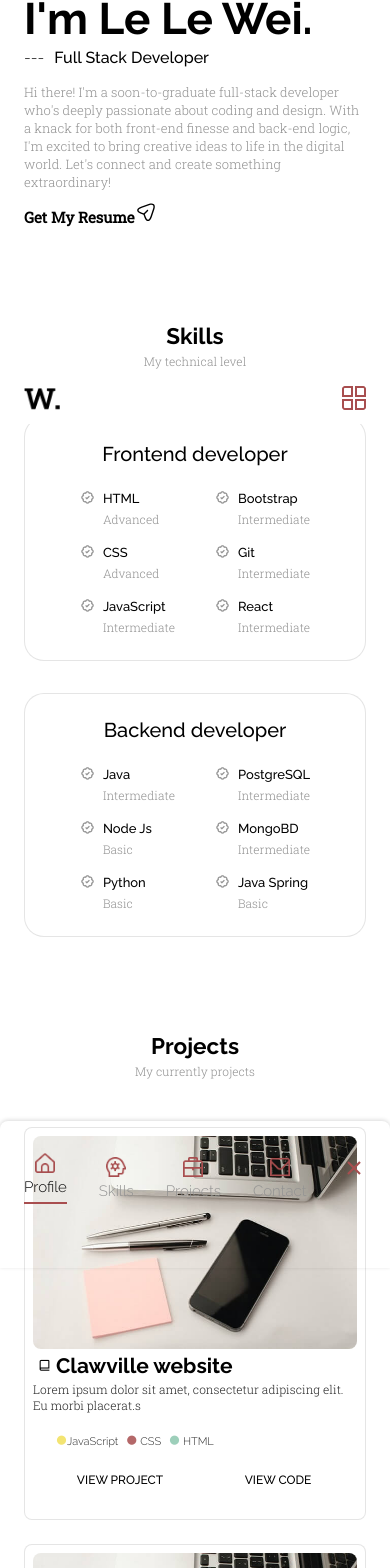
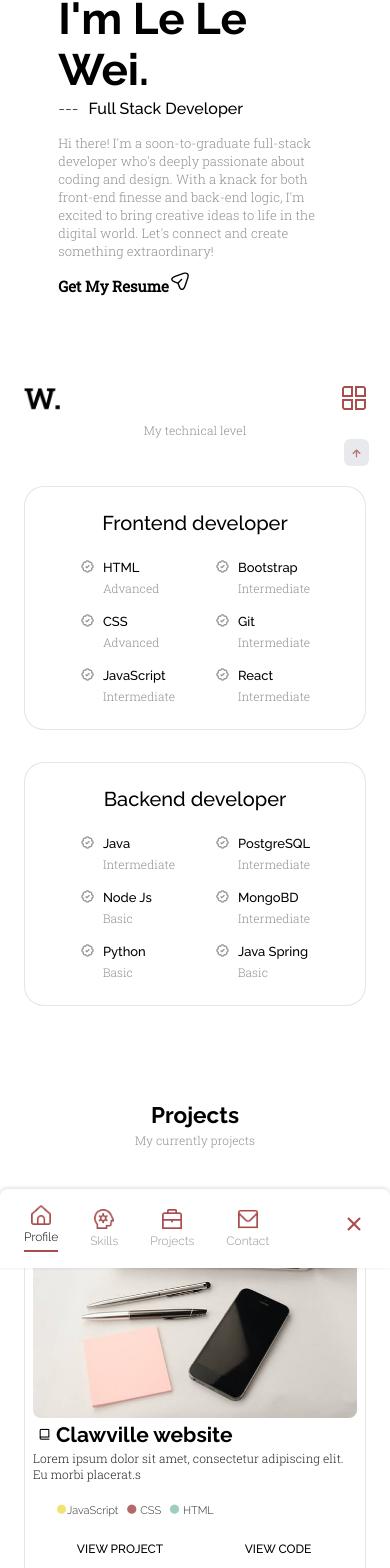
Before and after one commit to lelew66/Portfolio, a React (Create React App) app in the folder portfolio-app/: page / in a window 390 px wide. Shown: the part 420-1988 px from the top of the page. Built offline with nearby package versions, Linux system fonts and the light colour scheme.

Commit message:
update srcollup and header

```diff
--- a/portfolio-app/src/App.js
+++ b/portfolio-app/src/App.js
@@ -7,6 +7,7 @@ import Projects from './components/projects/Projects';
 import Quote from './components/quote/Quote';
 import Contact  from './components/contact/Contact';
 import Footer  from './components/footer/Footer';
+import Scrollup  from './components/scrollup/Scrollup';
 function App() {
   return (
     <>
@@ -17,9 +18,9 @@ function App() {
       <Projects />
       <Quote />
       <Contact />
+      </main>
       <Footer />
-      </main>
-
+      <Scrollup />
 
     </>
   );
--- a/portfolio-app/src/components/contact/contact.css
+++ b/portfolio-app/src/components/contact/contact.css
@@ -1,6 +1,7 @@
 .contact_section{
-    margin-top: 15%;
-}.contact_container {
+    margin-top: 10%;
+}
+.contact_container {
     grid-template-columns : 1fr 2.5fr;
     justify-content: center;
     column-gap:60px;
--- a/portfolio-app/src/components/footer/Footer.css
+++ b/portfolio-app/src/components/footer/Footer.css
@@ -1,6 +1,8 @@
 .footer{
     background-color: white;
     border-top: 1px solid var(--body-color);
+    margin-top: 10%;
+
 }
 .footer__container{
     padding: 2rem 0 6rem;
@@ -39,3 +41,25 @@ color: var(  --title-color);
     font-size: var(--tiny-font-size);
     margin-top: var(--mb-3);
 }
+
+@media screen and (max-width: 992px) {
+    .footer__container{
+        padding: 2rem 0 4rem;
+    }
+  }
+@media screen and (max-width: 768px) {
+    .footer__container{
+        padding: 2rem 0 2rem;
+    }
+}
+
+@media screen and (max-width: 576px) {
+    .footer__container{
+        padding: 1rem 0 1rem;
+    }
+}
+@media screen and (max-width: 350px) {
+    .footer__container{
+        padding:1rem 0 ;
+    }
+  }
--- a/portfolio-app/src/components/header/Header.jsx
+++ b/portfolio-app/src/components/header/Header.jsx
@@ -2,7 +2,21 @@ import React, {useState} from 'react'
 import './header.css'
 
 const Header = () => {
+
+    window.addEventListener("scroll", function () {
+        const header = this.document.querySelector(".header");
+        // console.log("Scroll position:", this.scrollY);
+        if (this.scrollY >= 80) {
+            // console.log("Adding show-scroll class");
+            header.classList.add("scroll-header");
+        } else {
+            // console.log("Removing show-scroll class");
+            header.classList.remove("scroll-header");
+        }
+    });
+
     const[Toggle, showMenu]= useState (false);
+    const[activeNav,setActiveNav]=useState ("#home");
   return (
    <header className="header">
     <nav className="nav container">
@@ -12,22 +26,22 @@ const Header = () => {
         <div className={Toggle ? "nav__menu show-menu": "nav__menu"}>
             <ul className="nav__list grid">
                 <li className="nav__item">
-                    <a href="#home" className="nav_link active-link">
+                    <a href="#home" onClick={()=>setActiveNav("#home")} className={activeNav==="#home"?"nav_link active-link":"nav_link"}>
                     <img src="/icons/home.png" alt="nav icons" className="nav__icon" />
                     Profile</a>
                 </li>
                 <li className="nav__item">
-                    <a href="#siklls" className="nav_link">
+                    <a href="#skills" onClick={()=>setActiveNav("#skills")} className={activeNav==="#skills"?"nav_link active-link":"nav_link"}>
                     <img src="/icons/thinking.png" alt="nav icons" className="nav__icon" />
                     Skills</a>
                 </li>
                 <li className="nav__item">
-                    <a href="#prjoects" className="nav_link">
+                    <a href="#projects" onClick={()=>setActiveNav("#projects")} className={activeNav==="#projects"?"nav_link active-link":"nav_link"}>
                     <img src="/icons/briefcase.png" alt="nav icons" className="nav__icon" />
                     Projects</a>
                 </li>
                 <li className="nav__item">
-                    <a href="#contact" className="nav_link">
+                    <a href="#contact"  onClick={()=>setActiveNav("#contact")} className={activeNav==="#contact"?"nav_link active-link":"nav_link"}>
                     <img src="/icons/envelope.png" alt="nav icons" className="nav__icon" />
                     Contact</a>
                 </li>
--- a/portfolio-app/src/components/header/header.css
+++ b/portfolio-app/src/components/header/header.css
@@ -27,6 +27,7 @@
 }
 .nav__item{
     font-weight: var(--font-light);
+    font-size: var(--small-font-size);
 }
 
 
@@ -50,6 +51,9 @@
 .nav__close,.nav__toggle,.nav__icon{
     display: none;
 }
+.scroll-header{
+    box-shadow: 0 -1px 4px rgba(0,0,0,0.15);
+}
 @media screen and (max-width: 768px) {
     .header{
         top:initial;
@@ -58,7 +62,6 @@
 
     .nav{
         height: var(--header-height);
-
     }
     .nav__icon,
     .nav__close,
@@ -71,22 +74,21 @@
         bottom: -100%;
         left: 0;
         width: 100%;
-        padding:2rem 1.5rem 4rem;
+        padding:1rem 1.5rem 1rem;
         box-shadow: 0 -1px 4px rgba(0,0,0,0.15);
         border-radius: 0.5rem 0.5rem 0 0;
         transition: .3s;
+        background-color: white;
     }
 
     .show-menu{
         bottom:0;
-
-
     }
 
     .nav__close{
         position: absolute;
         right:1.5rem;
-        bottom:5.5rem;
+        bottom:2rem;
         cursor: pointer;
 
     }
@@ -104,9 +106,20 @@
     .nav__toggle{
         cursor: pointer;
     }
+    .nav_link{
+        font-size: var( --smaller-font-size);
+    }
 }
 @media screen and (max-width: 350px) {
     .nav__menu{
-        padding:2rem 0.25rem 4rem;
+        padding:0.5rem 1rem 0.5rem;
+        font-size: var( --smaller-font-size);
+    }
+    .nav_link{
+        font-size: var( --tiny-font-size);
+    }
+    .nav__close{
+        right:1rem;
+        bottom:1rem;
     }
 }
--- a/portfolio-app/src/components/home/home.css
+++ b/portfolio-app/src/components/home/home.css
@@ -154,7 +154,6 @@
         row-gap:5rem;
     }
     .home__descritpion{
-
         margin-bottom: 10px;
     }
   }
@@ -169,6 +168,9 @@
     }
     .home__data{
         grid-column: 1/3;
+        margin-left: auto;
+        margin-right: auto;
+        width: 80%;
     }
     .home_img{
         width: 200px;
--- /dev/null
+++ b/portfolio-app/src/components/scrollup/Scrollup.jsx
@@ -0,0 +1,25 @@
+import React from 'react';
+import './scrollup.css';
+
+const Scrollup = () => {
+
+    window.addEventListener("scroll", function () {
+        const scrollUp = this.document.querySelector(".scrollup");
+        // console.log("Scroll position:", this.scrollY);
+        if (this.scrollY >= 560) {
+            // console.log("Adding show-scroll class");
+            scrollUp.classList.add("show-scroll");
+        } else {
+            // console.log("Removing show-scroll class");
+            scrollUp.classList.remove("show-scroll");
+        }
+    });
+
+  return (
+    <a href="#" className='scrollup'>
+    <i className="uil uil-arrow-up scrollup__icon">
+    </i></a>
+  )
+}
+
+export default Scrollup
--- /dev/null
+++ b/portfolio-app/src/components/scrollup/scrollup.css
@@ -0,0 +1,55 @@
+.scrollup{
+    position: fixed;
+    right: 2.5rem;
+    bottom:-5%;
+    background-color: var(--subtitle-color);
+    opacity:0.8;
+    padding:0.3rem 0.5rem;
+    border-radius: 0.4rem;
+    z-index : var(--z-tooltip);
+    transition:0.4s;
+}
+.scrollup__icon{
+    font-size: 1.5rem;
+    color: var(--text-color-1);
+}
+.scrollup:hover{
+    background-color: var( --body-color);
+}
+/* show scroll */
+.show-scroll{
+    bottom:3rem;
+}
+
+@media screen and (max-width: 768px) {
+    .scrollup{
+        right: 1.3rem;
+        padding:0.2rem 0.3rem;
+    }
+    .scrollup__icon{
+        font-size: 1.2rem;
+    }
+    .show-scroll{
+        bottom:6rem;
+    }
+  }
+
+  @media screen and (max-width: 576px) {
+    .scrollup__icon{
+        font-size: 1.0rem;
+    }
+  }
+
+  @media screen and (max-width: 350px) {
+    .scrollup__icon{
+        font-size: 0.8rem;
+    }
+    .scrollup{
+        right: 1.0rem;
+        padding:0.1rem 0.3rem;
+
+    }
+    .show-scroll{
+        bottom:5rem;
+    }
+  }
```
